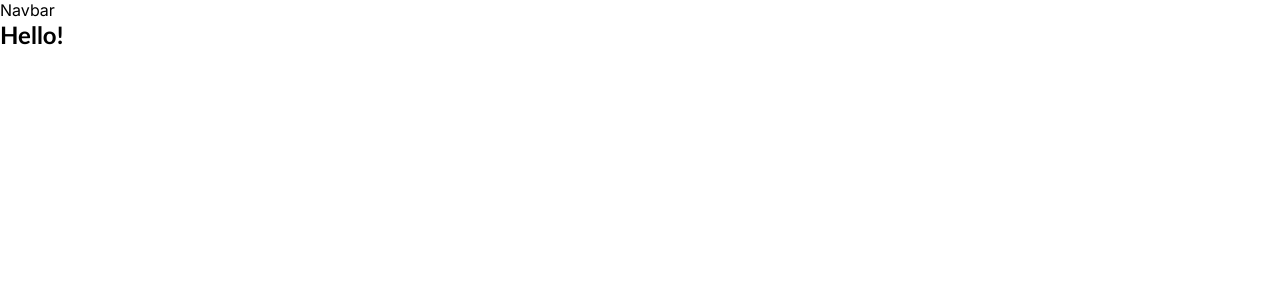
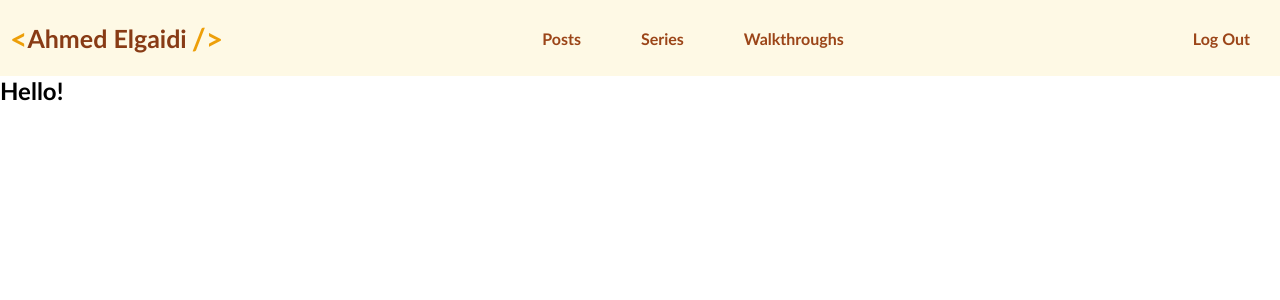
Before and after one commit to blogging-system/frontend, a Next.js app: page / in a window 1280 px wide. Shown: the top 300 px of the page. Built offline with nearby package versions, Linux system fonts and the light colour scheme.

Commit message:
Worked on the "Navbar" component

```diff
--- a/src/layouts/Navbar/index.module.css
+++ b/src/layouts/Navbar/index.module.css
@@ -0,0 +1,57 @@
+.navbar_container {
+	background-color: #fae28c3a;
+}
+
+.navbar {
+	display: flex;
+	justify-content: space-between;
+	align-items: center;
+	padding: 20px 0;
+	max-width: 1300px;
+	margin: auto;
+}
+
+.navbar_logo {
+	display: flex;
+	justify-content: center;
+	align-items: center;
+	margin-left: 10px;
+}
+
+.navbar_tag {
+	color: #ed9f09;
+	font-size: 30px;
+	font-weight: 900;
+}
+
+.navbar_title {
+	color: #883b15;
+	font-size: 25px;
+	font-weight: 900;
+	margin-right: 5px;
+	white-space: nowrap;
+	overflow: hidden;
+}
+
+.navbar_items {
+	display: flex;
+	justify-content: center;
+	align-items: center;
+}
+
+.navbar_item,
+.navbar_logout {
+	margin: 0 30px;
+	font-weight: 900;
+}
+
+.navbar_item_link,
+.navbar_logout {
+	color: #903101e6;
+}
+
+.navbar_item_link:hover,
+.navbar_logout:hover {
+	border-bottom: 4px solid #ed9f09;
+	transition: 0.4;
+}
--- a/src/layouts/Navbar/index.tsx
+++ b/src/layouts/Navbar/index.tsx
@@ -1,5 +1,35 @@
 import styles from "./index.module.css";
 
 export default function Navbar() {
-	return <>Navbar</>;
+	return (
+		<div className={styles.navbar_container}>
+			<nav className={styles.navbar}>
+				<a href="/" className={styles.navbar_logo}>
+					<span className={styles.navbar_tag}>{"<"}</span>
+					<span className={styles.navbar_title}>Ahmed Elgaidi</span>
+					<span className={styles.navbar_tag}>{"/>"}</span>
+				</a>
+				<ul className={styles.navbar_items}>
+					<li className={styles.navbar_item}>
+						<a className={styles.navbar_item_link} href="/posts">
+							Posts
+						</a>
+					</li>
+					<li className={styles.navbar_item}>
+						<a className={styles.navbar_item_link} href="/series">
+							Series
+						</a>
+					</li>
+					<li className={styles.navbar_item}>
+						<a className={styles.navbar_item_link} href="/walkthroughs">
+							Walkthroughs
+						</a>
+					</li>
+				</ul>
+				<a href="/logout">
+					<p className={styles.navbar_logout}>Log Out</p>
+				</a>
+			</nav>
+		</div>
+	);
 }
```
